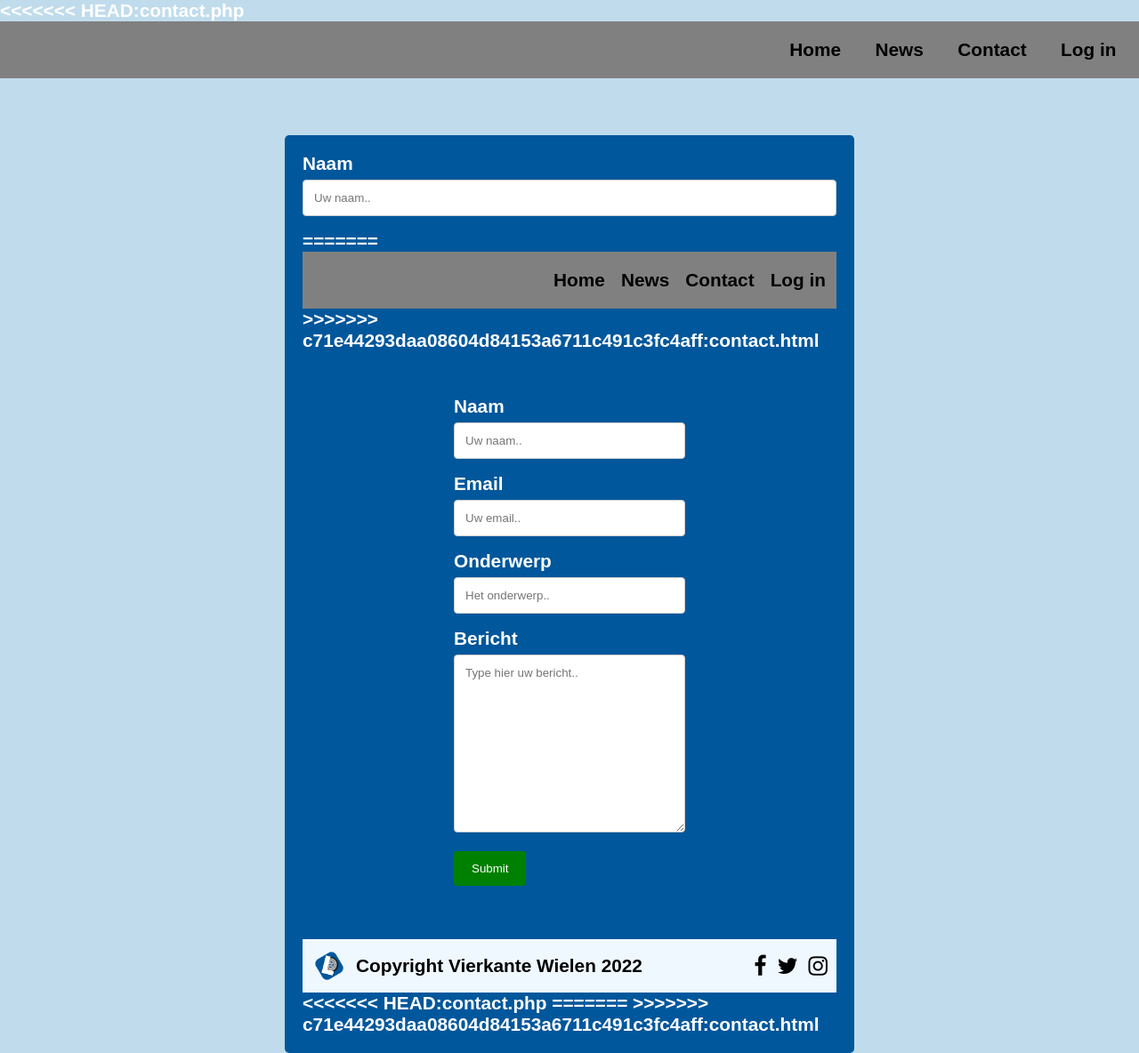
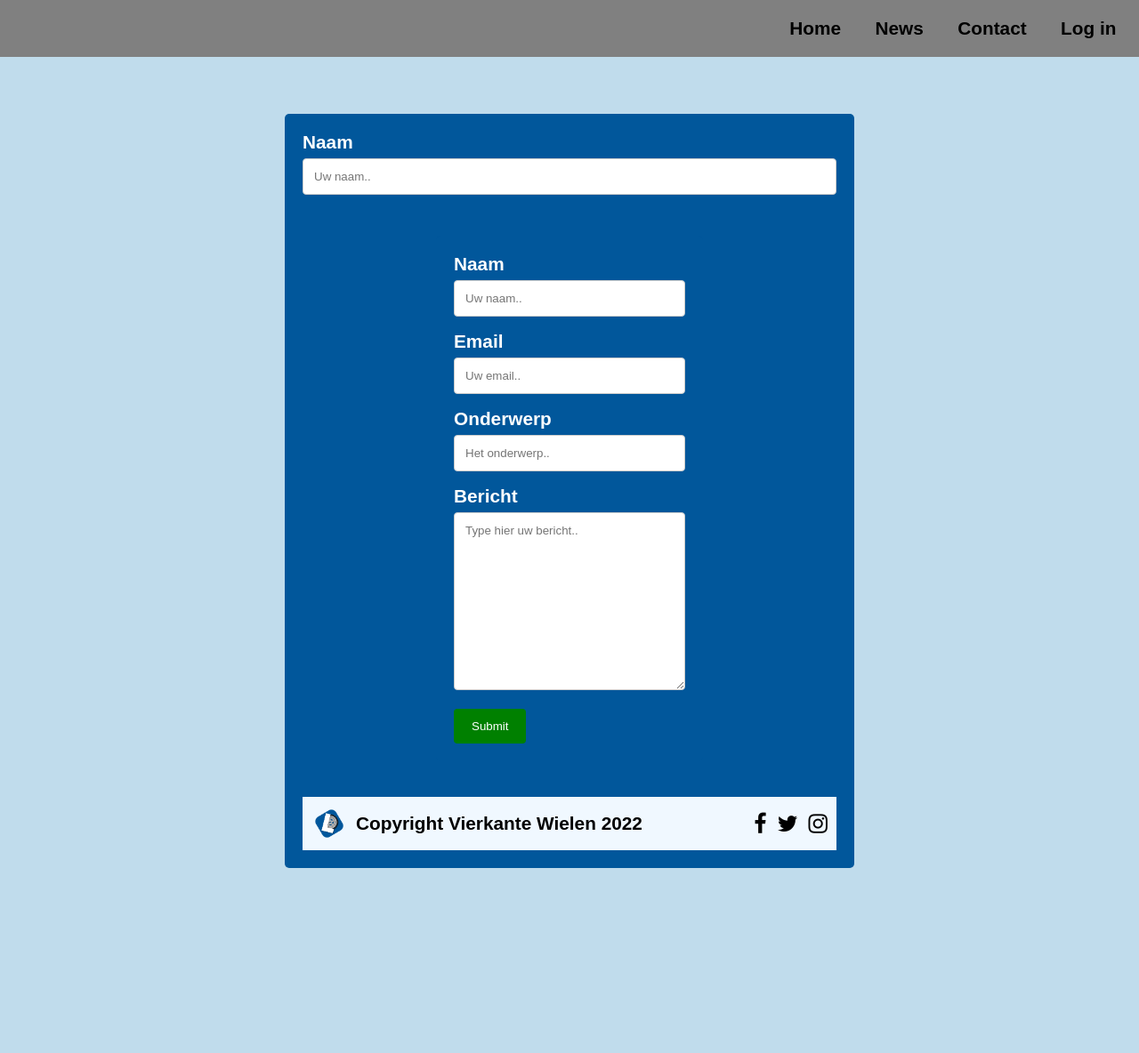
Before and after one commit to DaanoontjeGaming/VierkanteWielen, a PHP site: page /contact.php in a window 1280 px wide. Shown: the whole page at 89% size. After the commit the page ends 976 px from the top, so only its background shows below. Run offline with PHP 8.4, Linux system fonts and the light colour scheme.

Commit message:
contact merge fix

```diff
--- a/contact.php
+++ b/contact.php
@@ -14,21 +14,11 @@
 <html lang="en">
   <link rel="stylesheet" type="text/css" href="style.css">
 <body>
-<<<<<<< HEAD:contact.php
 <?php include('navbar.php')?>
 <div class="contact-container">
   <form action="contact-form-handler.php" method="post">
     <label for="name">Naam</label>
     <input type="text" id="name" name="name" placeholder="Uw naam..">
-=======
-  <div class="Navi">
-    <a href="index.html">Home</a>
-    <a href="news.html">News</a>
-    <a href="contact.html">Contact</a>
-    <a href="login.html">Log in</a>
-  </div>
->>>>>>> c71e44293daa08604d84153a6711c491c3fc4aff:contact.html
-
   <div class="contact-container">
     <form action="contact-form-handler.php" method="post">
       <label for="name">Naam</label>
@@ -49,8 +39,5 @@
 </div>
 <?php include('footer.php')?>
 </body>
-<<<<<<< HEAD:contact.php
 </html>
-=======
 </html>
->>>>>>> c71e44293daa08604d84153a6711c491c3fc4aff:contact.html
```
